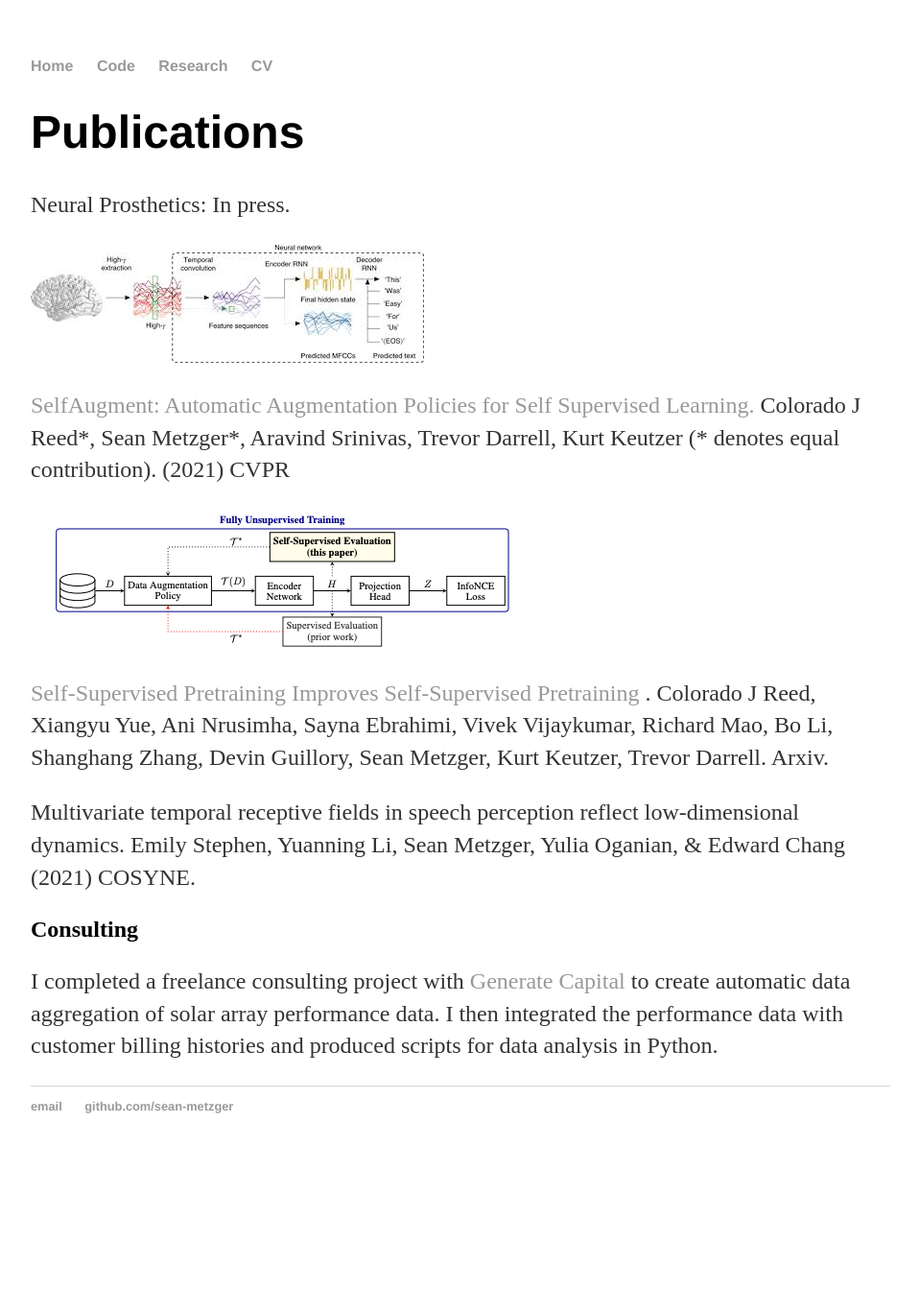
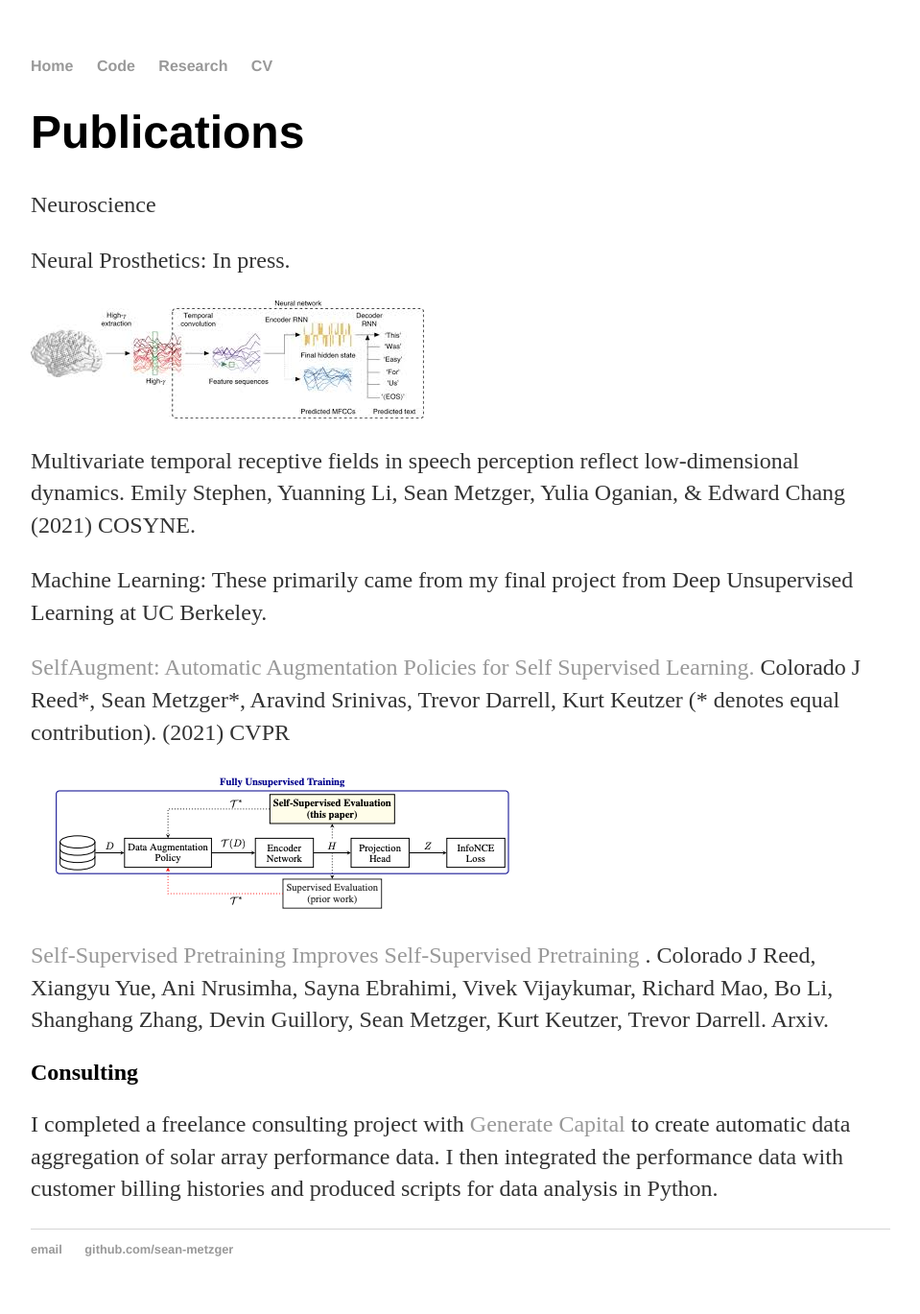
Before and after one commit to sean-metzger/sean-metzger.github.io, a Jekyll site: the page built from research/index.html, in a window 1280 px wide. Shown: the whole page at 96% size, without its empty margins (160-1119 px from the left). Built offline with Jekyll 4.4.1, drawn with Linux system fonts in a browser that asks for light colours; before the commit the page ends 1220 px from its top, so only the background shows below that.

Commit message:
Update index.html

```diff
--- a/research/index.html
+++ b/research/index.html
@@ -5,12 +5,15 @@ title: Research
 
 <div class="blurb">
 	<h1>Publications</h1>
+	<p> Neuroscience </p>
 		<p> Neural Prosthetics: In press.</p>
 		<img src="/images/joepaper.jpeg" alt="hi" class="inline"/>
+		<p> Multivariate temporal receptive fields in speech perception reflect low-dimensional dynamics. Emily Stephen, Yuanning Li, Sean Metzger, Yulia Oganian, & Edward Chang (2021) COSYNE.
+	<p> Machine Learning: These primarily came from my final project from Deep Unsupervised Learning at UC Berkeley. </p>
 		<p> <a href="https://arxiv.org/pdf/2009.07724.pdf"> SelfAugment: Automatic Augmentation Policies for Self Supervised Learning. </a> Colorado J Reed*, Sean Metzger*, Aravind Srinivas, Trevor Darrell, Kurt Keutzer (* denotes equal contribution). (2021) CVPR </p>
 		<img src="/images/paperfig1.png" alt="hi" class="inline"/>
 		<p>  <a href="https://arxiv.org/pdf/2103.12718.pdf"> Self-Supervised Pretraining Improves Self-Supervised Pretraining </a>. Colorado J Reed, Xiangyu Yue, Ani Nrusimha, Sayna Ebrahimi, Vivek Vijaykumar, Richard Mao, Bo Li, Shanghang Zhang, Devin Guillory, Sean Metzger, Kurt Keutzer, Trevor Darrell. Arxiv. </p>
-		<p> Multivariate temporal receptive fields in speech perception reflect low-dimensional dynamics. Emily Stephen, Yuanning Li, Sean Metzger, Yulia Oganian, & Edward Chang (2021) COSYNE.
+
 	<h2>Consulting</h2>
 		<p> I completed a freelance consulting project with <a href="https://generatecapital.com/">Generate Capital</a> to create automatic data aggregation of solar array performance data. I then integrated the performance data with customer billing histories and produced scripts for data analysis in Python.
 </div><!-- /.blurb -->
```
